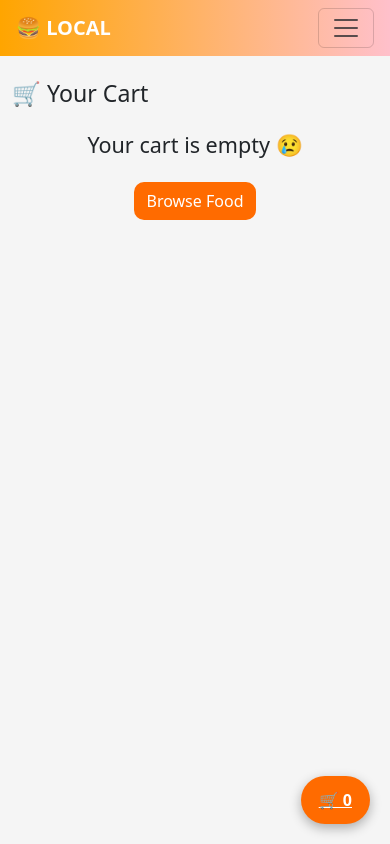
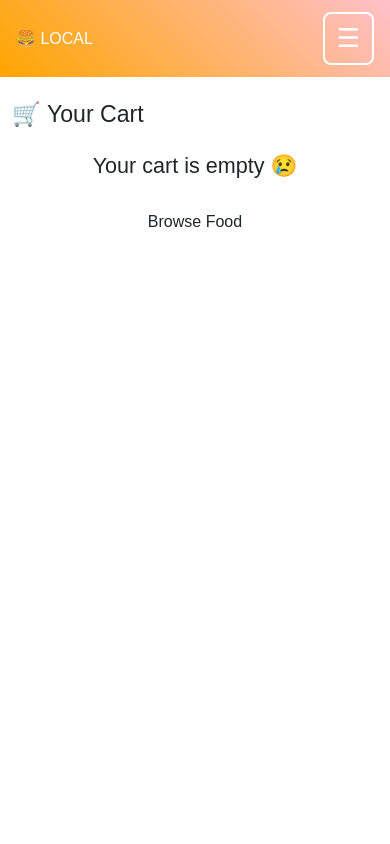
Before and after one commit to lazarmura54-arch/hotel-management, a Flask app: page /cart in a window 390 px wide. Run offline with Flask 3, Linux system fonts and the light colour scheme.

Commit message:
Fixed mobile sidebar with signup

```diff
--- a/templates/base.html
+++ b/templates/base.html
@@ -1,121 +1,125 @@
 <!doctype html>
-<html lang="en">
+<html>
   <head>
-    <meta charset="UTF-8" />
-    <meta name="viewport" content="width=device-width, initial-scale=1.0" />
     <title>LOCAL</title>
 
-    <!-- Bootstrap CSS -->
+    <meta name="viewport" content="width=device-width, initial-scale=1" />
+
+    <!-- Bootstrap -->
     <link
       href="https://cdn.jsdelivr.net/npm/bootstrap@5.3.0/dist/css/bootstrap.min.css"
       rel="stylesheet"
     />
 
-    <!-- Custom Style -->
     <style>
       body {
-        background-color: #f5f5f5;
+        margin: 0;
+        font-family: Arial;
       }
 
-      /* Gradient Navbar */
-      .navbar {
-        background: linear-gradient(to right, orange, pink);
+      /* 🔥 Top Navbar */
+      .navbar-custom {
+        background: linear-gradient(45deg, orange, pink);
+        color: white;
+        padding: 12px 16px;
+        display: flex;
+        justify-content: space-between;
+        align-items: center;
       }
 
-      .navbar-brand {
-        font-weight: bold;
-        color: white !important;
+      .menu-btn {
+        font-size: 26px;
+        cursor: pointer;
+        border: 2px solid white;
+        padding: 5px 12px;
+        border-radius: 8px;
       }
 
-      .nav-link {
-        color: white !important;
-        font-weight: 500;
+      /* 🔥 Sidebar */
+      .sidebar {
+        position: fixed;
+        top: 0;
+        right: -250px;
+        width: 250px;
+        height: 100%;
+        background: linear-gradient(45deg, orange, pink);
+        transition: 0.3s;
+        padding-top: 60px;
+        z-index: 1000;
       }
 
-      /* Card Style */
-      .card {
-        border-radius: 15px;
-        overflow: hidden;
-        box-shadow: 0 2px 10px rgba(0, 0, 0, 0.1);
+      .sidebar a {
+        display: block;
+        padding: 15px;
+        color: white;
+        font-size: 18px;
+        text-decoration: none;
       }
 
-      .btn-custom {
-        background-color: #ff6b00;
-        color: white;
-        border-radius: 10px;
+      .sidebar a:hover {
+        background: rgba(255, 255, 255, 0.2);
       }
 
-      /* Floating Cart */
-      .floating-cart {
+      /* Overlay */
+      .overlay {
         position: fixed;
-        bottom: 20px;
-        right: 20px;
-        background: #ff6b00;
-        color: white;
-        padding: 12px 18px;
-        border-radius: 50px;
-        font-weight: bold;
-        box-shadow: 0 4px 12px rgba(0, 0, 0, 0.3);
+        display: none;
+        width: 100%;
+        height: 100%;
+        top: 0;
+        left: 0;
+        background: rgba(0, 0, 0, 0.5);
+        z-index: 999;
+      }
+
+      .overlay.active {
+        display: block;
       }
     </style>
   </head>
 
   <body>
-    <!-- ✅ NAVBAR -->
-    <nav class="navbar navbar-expand-lg px-3">
-      <a class="navbar-brand" href="/">🍔 LOCAL</a>
+    <!-- 🔥 NAVBAR -->
+    <div class="navbar-custom">
+      <div>🍔 LOCAL</div>
+      <div class="menu-btn" onclick="toggleMenu()">☰</div>
+    </div>
 
-      <!-- Hamburger -->
-      <button
-        class="navbar-toggler"
-        type="button"
-        data-bs-toggle="collapse"
-        data-bs-target="#navbarNav"
-      >
-        <span class="navbar-toggler-icon"></span>
-      </button>
+    <!-- 🔥 SIDEBAR -->
+    <div id="sidebar" class="sidebar">
+      <a href="/">🏠 Home</a>
 
-      <!-- Menu -->
-      <div class="collapse navbar-collapse" id="navbarNav">
-        <ul class="navbar-nav ms-auto">
-          <li class="nav-item">
-            <a class="nav-link" href="/">🏠 Home</a>
-          </li>
+      {% if 'user_id' in session %}
+      <a href="/profile">👤 Profile</a>
+      <a href="/orders">📦 Orders</a>
+      <a href="/cart">🛒 Cart</a>
+      <a href="/logout">🚪 Logout</a>
+      {% else %}
+      <a href="/login">🔑 Login</a>
+      <a href="/signup">📝 Signup</a>
+      {% endif %}
+    </div>
 
-          <li class="nav-item">
-            <a class="nav-link" href="/profile">👤 Profile</a>
-          </li>
+    <!-- 🔥 OVERLAY -->
+    <div id="overlay" class="overlay" onclick="toggleMenu()"></div>
 
-          <li class="nav-item">
-            <a class="nav-link" href="/orders">📦 Orders</a>
-          </li>
-
-          <li class="nav-item">
-            <a class="nav-link" href="/cart">🛒 Cart</a>
-          </li>
-
-          {% if session.get('user_id') %}
-          <li class="nav-item">
-            <a class="nav-link" href="/logout">🚪 Logout</a>
-          </li>
-          {% else %}
-          <li class="nav-item">
-            <a class="nav-link" href="/login">Login</a>
-          </li>
-          {% endif %}
-        </ul>
-      </div>
-    </nav>
-
-    <!-- ✅ CONTENT -->
+    <!-- 🔥 CONTENT -->
     <div class="container mt-4">{% block content %}{% endblock %}</div>
 
-    <!-- ✅ FLOATING CART -->
-    <a href="/cart" class="floating-cart">
-      🛒 {{ session.get('cart')|length if session.get('cart') else 0 }}
-    </a>
+    <!-- 🔥 SCRIPT -->
+    <script>
+      function toggleMenu() {
+        let sidebar = document.getElementById("sidebar");
+        let overlay = document.getElementById("overlay");
 
-    <!-- ✅ Bootstrap JS (VERY IMPORTANT) -->
-    <script src="https://cdn.jsdelivr.net/npm/bootstrap@5.3.0/dist/js/bootstrap.bundle.min.js"></script>
+        if (sidebar.style.right === "0px") {
+          sidebar.style.right = "-250px";
+          overlay.classList.remove("active");
+        } else {
+          sidebar.style.right = "0px";
+          overlay.classList.add("active");
+        }
+      }
+    </script>
   </body>
 </html>
```
